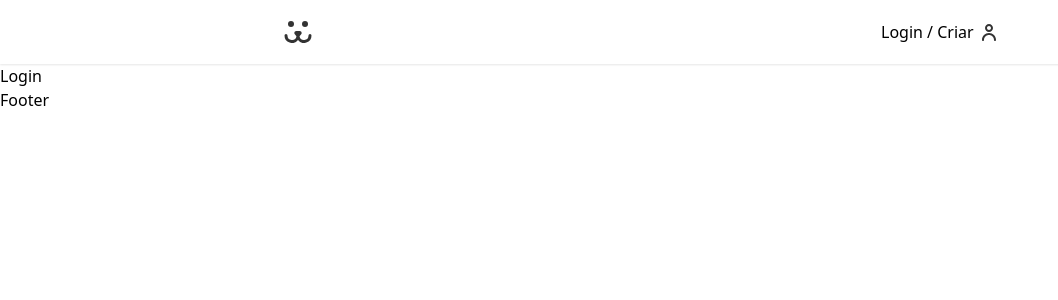
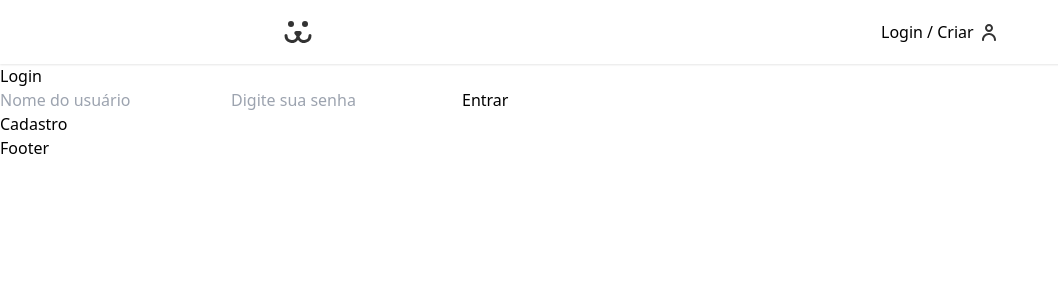
Before and after one commit to GuiDev45/dogs-origamid, a React (Vite) app: page /login in a window 1280 px wide. Shown: the top 300 px of the page, without its empty margins (0-1058 px from the left). Built offline with nearby package versions, Linux system fonts and the light colour scheme.

Commit message:
Login Routes

```diff
--- a/package.json
+++ b/package.json
@@ -14,6 +14,7 @@
     "postcss": "^8.4.31",
     "react": "^18.2.0",
     "react-dom": "^18.2.0",
+    "react-hook-form": "^7.48.2",
     "react-router-dom": "^6.20.0",
     "vite-plugin-svgr": "^4.2.0"
   },
--- a/src/App.tsx
+++ b/src/App.tsx
@@ -11,7 +11,7 @@ export default function App() {
         <Header />
         <Routes>
           <Route path="/" element={<Home />} />
-          <Route path="/login" element={<Login />} />
+          <Route path="/login/*" element={<Login />} />
         </Routes>
         <Footer />
       </BrowserRouter>
--- /dev/null
+++ b/src/pages/Login/LoginCreate.tsx
@@ -0,0 +1,3 @@
+export default function LoginCreate() {
+  return <div>Login Criar</div>;
+}
--- /dev/null
+++ b/src/pages/Login/LoginForm.tsx
@@ -0,0 +1,51 @@
+import { useForm } from "react-hook-form";
+import { Link } from "react-router-dom";
+
+type TFormData = {
+  username: string;
+  password: string;
+};
+
+export default function LoginForm() {
+  const { handleSubmit, register } = useForm<TFormData>();
+
+  const handleLoginSubmit = (formData: TFormData) => {
+    fetch("https://dogsapi.origamid.dev/json/jwt-auth/v1/token", {
+      method: "POST",
+      headers: {
+        "Content-type": "application/json",
+      },
+      body: JSON.stringify({
+        username: formData.username,
+        password: formData.password,
+      }),
+    })
+      .then((response) => {
+        console.log(response);
+        return response.json();
+      })
+      .then((json) => {
+        console.log(json);
+      });
+  };
+
+  return (
+    <section>
+      <h1>Login</h1>
+      <form onSubmit={handleSubmit(handleLoginSubmit)}>
+        <input
+          type="text"
+          placeholder="Nome do usuário"
+          {...register("username")}
+        />
+        <input
+          type="password"
+          placeholder="Digite sua senha"
+          {...register("password")}
+        />
+        <button type="submit">Entrar</button>
+      </form>
+      <Link to="/login/criar">Cadastro</Link>
+    </section>
+  );
+}
--- /dev/null
+++ b/src/pages/Login/LoginPasswordLost.tsx
@@ -0,0 +1,7 @@
+export default function LoginPasswordLost() {
+  return (
+    <>
+      <h1>LoginPasswordLost</h1>
+    </>
+  );
+}
--- /dev/null
+++ b/src/pages/Login/LoginPasswordReset.tsx
@@ -0,0 +1,7 @@
+export default function LoginPasswordReset() {
+  return (
+    <>
+      <h1>LoginPasswordReset</h1>
+    </>
+  );
+}
--- a/src/pages/Login/index.tsx
+++ b/src/pages/Login/index.tsx
@@ -1,7 +1,18 @@
+import { Route, Routes } from "react-router-dom";
+import LoginForm from "./LoginForm";
+import LoginCreate from "./LoginCreate";
+import LoginPasswordLost from "./LoginPasswordLost";
+import LoginPasswordReset from "./LoginPasswordReset";
+
 export default function Login() {
   return (
     <>
-      <h1>Login</h1>
+      <Routes>
+        <Route path="/" element={<LoginForm />} />
+        <Route path="criar" element={<LoginCreate />} />
+        <Route path="perdeu" element={<LoginPasswordLost />} />
+        <Route path="resetar" element={<LoginPasswordReset />} />
+      </Routes>
     </>
   );
 }
```
Also changed, not shown: 1 other file (tests, documents, lock files or other folders).
